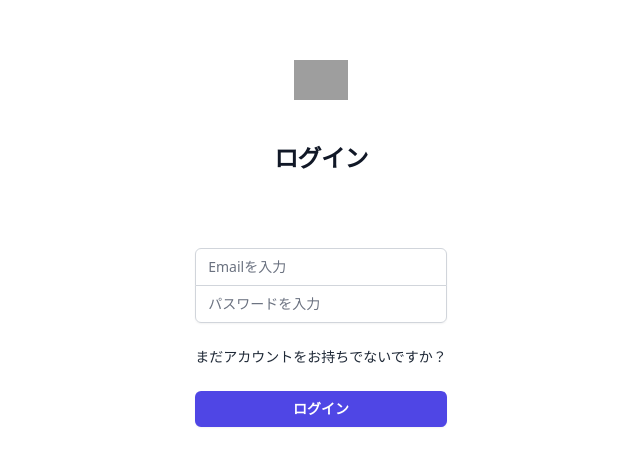
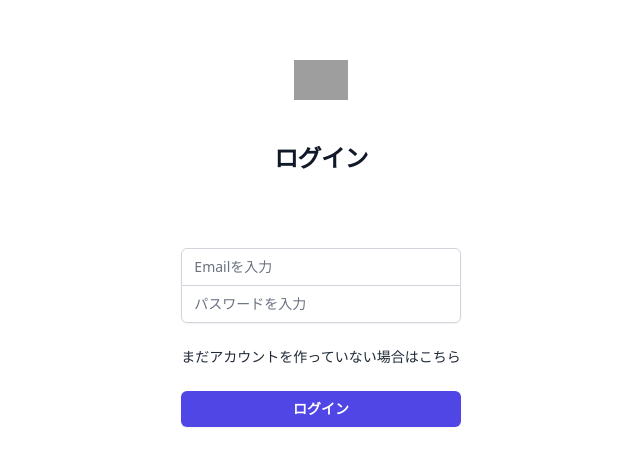
Before and after one commit to Fukuemon/AR-gourmet-review, a Next.js app: page / in a window 1280 px wide. Shown: the part 157-622 px from the top of the page, without its empty margins (319-959 px from the left). Built offline with nearby package versions, Linux system fonts and the light colour scheme; grey boxes are pictures that could not be loaded.

Commit message:
🎨 AuthコンポーネントのUI修正

```diff
--- a/components/Auth.js
+++ b/components/Auth.js
@@ -135,8 +135,8 @@ export default function Auth() {
                 className="cursor-pointer font-medium text-blue hover:text-indigo-500"
               >
                 {isLogin
-                  ? "まだアカウントをお持ちでないですか？"
-                  : "ログイン？"}
+                  ? "まだアカウントを作っていない場合はこちら"
+                  : "ログインはこちら"}
               </span>
             </div>
           </div>
```
